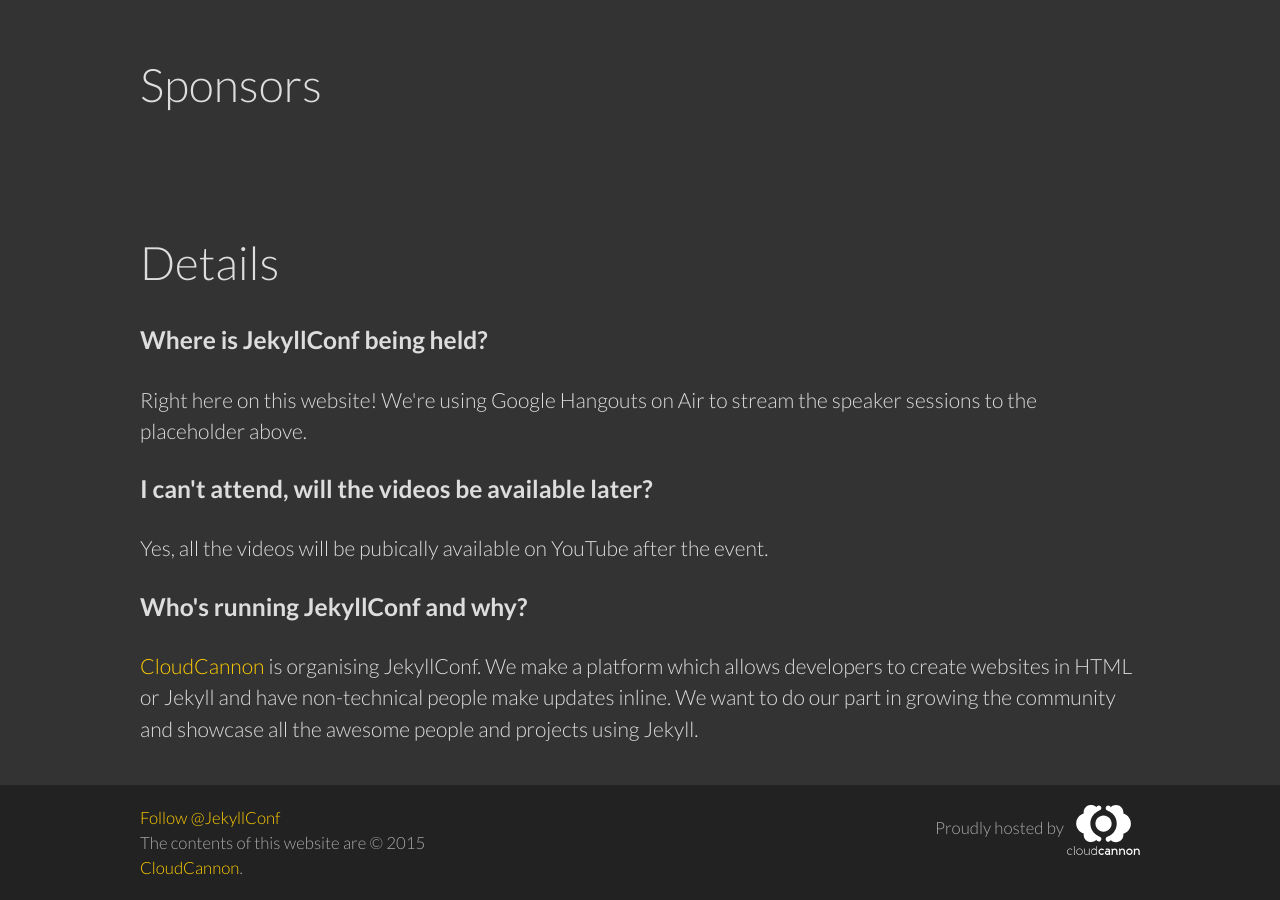
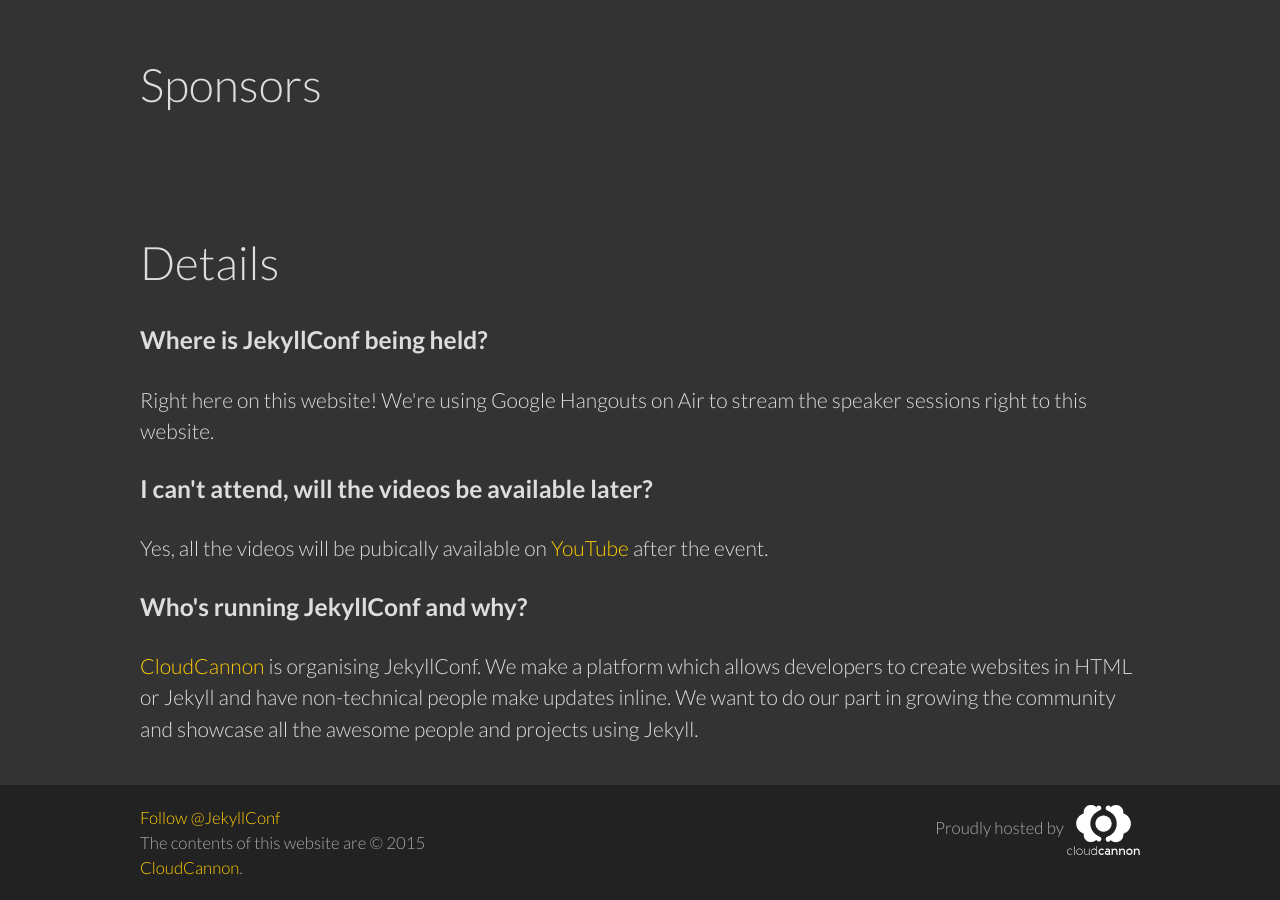
Before and after one commit to CloudCannon/JekyllConf, a Jekyll site: the page built from index.html, in a window 1280 px wide and 900 px high, scrolled down 1533 px. Built offline with Jekyll 4.4.1, drawn with Linux system fonts in a browser that asks for light colours; comment, search, counter and statistics services are not loaded; part of the change alters nothing that is shown; some of the changed text lies outside the part shown.

```diff
--- a/_layouts/default.html
+++ b/_layouts/default.html
@@ -43,5 +43,15 @@ Follow @JekyllConf
 				<p>The contents of this website are &copy; 2015 <a href="http://cloudcannon.com">CloudCannon</a>.
 			</div>
 		</footer>
+		<script>
+  (function(i,s,o,g,r,a,m){i['GoogleAnalyticsObject']=r;i[r]=i[r]||function(){
+  (i[r].q=i[r].q||[]).push(arguments)},i[r].l=1*new Date();a=s.createElement(o),
+  m=s.getElementsByTagName(o)[0];a.async=1;a.src=g;m.parentNode.insertBefore(a,m)
+  })(window,document,'script','//www.google-analytics.com/analytics.js','ga');
+
+  ga('create', 'UA-37472773-13', 'auto');
+  ga('send', 'pageview');
+
+</script>
 	</body>
 </html>
--- a/index.html
+++ b/index.html
@@ -11,7 +11,7 @@ layout: default
 			<p>Free</p>
 
 			<h3>Where?</h3>
-			<p>Streaming here</p>
+			<p>Streaming here at <a href="#">JekyllConf.com</a></p>
 
 			<h3>When?</h3>
 			<p>10am - 6pm (PST), Saturday 2nd May 2015</p>
@@ -90,10 +90,10 @@ layout: default
 		<h2>Details</h2>
 
 		<h3>Where is JekyllConf being held?</h3>
-		<p>Right here on this website! We're using Google Hangouts on Air to stream the speaker sessions to the placeholder above.</p>
+		<p>Right here on this website! We're using Google Hangouts on Air to stream the speaker sessions right to this website.</p>
 
 		<h3>I can't attend, will the videos be available later?</h3>
-		<p>Yes, all the videos will be pubically available on YouTube after the event.</p>
+		<p>Yes, all the videos will be pubically available on <a target="_blank" href="https://www.youtube.com/playlist?list=PLrxYIq_0LFJcXlsRZD-JCdITfZexwvqsQ">YouTube</a> after the event.</p>
 
 		<h3>Who's running JekyllConf and why?</h3>
 		<p><a target="_blank" href="http://cloudcannon.com">CloudCannon</a> is organising JekyllConf. We make a platform which allows developers to create websites in HTML or Jekyll and have non-technical people make updates inline. We want to do our part in growing the community and showcase all the awesome people and projects using Jekyll.</p>
```
